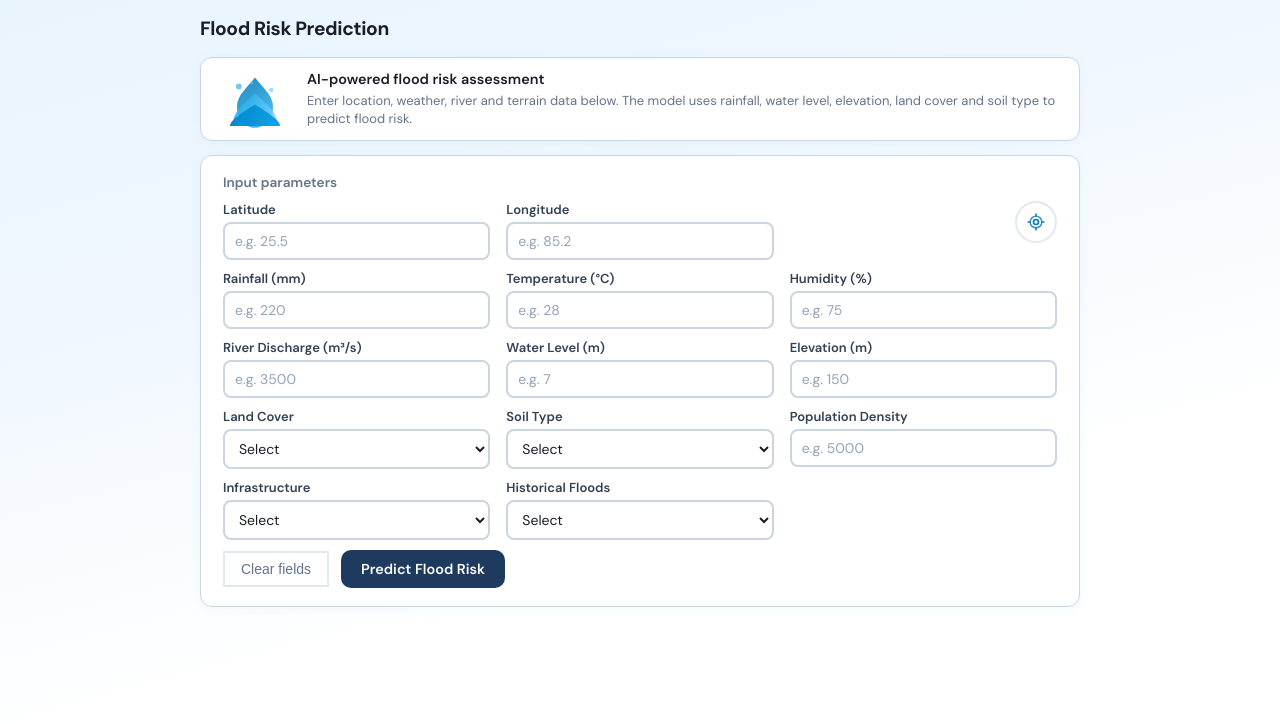
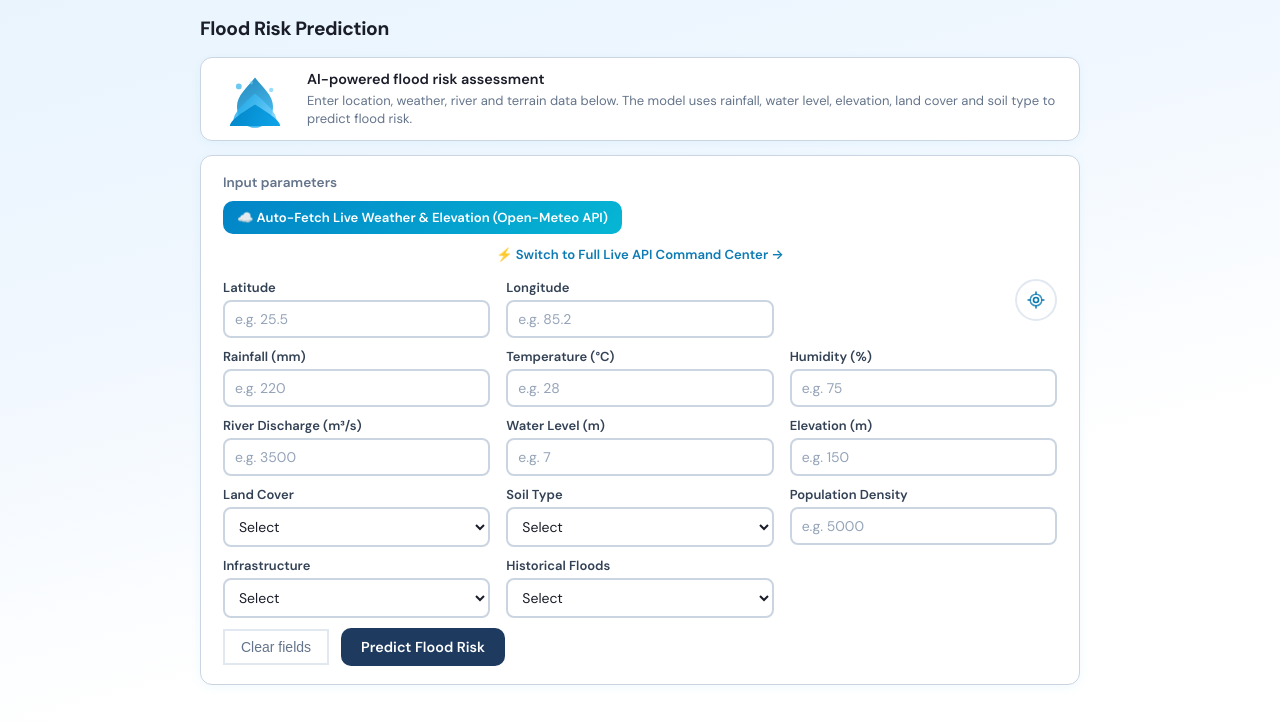
Before and after one commit to SaiCharan-Varma/AI-Disaster-Prediction, a Flask app: page /app in a window 1280 px wide. Shown: the part 56-780 px from the top of the page. Run offline with Flask 3, Linux system fonts and the light colour scheme.

Commit message:
feat: serve live AI prediction suite on root route, add live weather sync to dashboard, and update documentation

```diff
--- a/app.py
+++ b/app.py
@@ -68,18 +68,9 @@ def _fetch_external_json(url, timeout=7):
 
 # ----- Web View Routes -----
 @app.route("/")
-def index():
-    return render_template("home.html")
-
-
-@app.route("/app")
-def app_page():
-    return render_template("main.html")
-
-
 @app.route("/predict", methods=["GET", "POST"])
 @app.route("/index.html", methods=["GET", "POST"])
-def legacy_predict():
+def index():
     _load_models()
     features = [
         'Latitude', 'Longitude', 'Rainfall (mm)', 'Temperature (°C)',
@@ -104,6 +95,16 @@ def legacy_predict():
         except Exception as e:
             prediction = f"Error: {e}"
     return render_template("index.html", input_features=features, prediction=prediction)
+
+
+@app.route("/home")
+def home():
+    return render_template("home.html")
+
+
+@app.route("/app")
+def app_page():
+    return render_template("main.html")
 
 
 # ----- Live Real-Time Data APIs -----
--- a/templates/home.html
+++ b/templates/home.html
@@ -272,7 +272,10 @@
       <div class="hero-content">
         <h1 class="hero-title">Smart Disaster Prediction</h1>
         <p class="hero-desc">DisastraSense is the turnkey AI solution for predicting floods, earthquakes, and hurricanes from your data.</p>
-        <a href="/app" class="btn-cta">GET STARTED</a>
+        <div style="display: flex; gap: 12px; align-items: center; flex-wrap: wrap;">
+          <a href="/" class="btn-cta">⚡ OPEN LIVE DISASTER AI</a>
+          <a href="/app" class="btn-cta" style="background: rgba(255,255,255,0.85); color: #0c7ab3; border: 1px solid rgba(12, 122, 179, 0.3);">Classic Form View</a>
+        </div>
       </div>
       <div class="hero-visual" aria-hidden="true">
         <svg viewBox="0 0 280 240" fill="none" xmlns="http://www.w3.org/2000/svg">
--- a/templates/main.html
+++ b/templates/main.html
@@ -165,6 +165,14 @@
         <div class="form-card">
           <p class="form-title">Input parameters</p>
           <form id="form-flood" class="form-grid-3">
+            <div class="field" style="grid-column: span 3; display: flex; gap: 12px; align-items: center; margin-bottom: 6px; flex-wrap: wrap;">
+              <button type="button" id="btn-main-live-weather" class="btn" style="background: linear-gradient(135deg, #0284c7, #06b6d4); font-size: 0.82rem; padding: 8px 14px; display: inline-flex; align-items: center; gap: 6px;">
+                ☁️ Auto-Fetch Live Weather & Elevation (Open-Meteo API)
+              </button>
+              <a href="/" style="font-size: 0.82rem; color: var(--accent); font-weight: 600; text-decoration: none;">
+                ⚡ Switch to Full Live API Command Center →
+              </a>
+            </div>
             <div class="field"><label>Latitude</label><input type="text" name="Latitude" required placeholder="e.g. 25.5"></div>
             <div class="field"><label>Longitude</label><input type="text" name="Longitude" required placeholder="e.g. 85.2"></div>
             <div class="field locate-field">
@@ -409,6 +417,41 @@
     }
     bindLocationButton('flood-location-btn', 'form-flood', 'flood');
     bindLocationButton('hurricane-location-btn', 'form-hurricane', 'hurricane', { fillDateFromDevice: true });
+
+    var weatherBtn = document.getElementById('btn-main-live-weather');
+    if (weatherBtn) {
+      weatherBtn.addEventListener('click', async function() {
+        var lat = document.querySelector('#form-flood input[name="Latitude"]').value;
+        var lon = document.querySelector('#form-flood input[name="Longitude"]').value;
+        if (!lat || !lon) {
+          showResult('flood', 'Please enter Latitude and Longitude first (or click the GPS icon).', true);
+          return;
+        }
+        var origText = weatherBtn.innerHTML;
+        weatherBtn.innerHTML = 'Fetching Live Weather...';
+        weatherBtn.disabled = true;
+        try {
+          var res = await fetch('/api/weather?lat=' + encodeURIComponent(lat) + '&lon=' + encodeURIComponent(lon));
+          var data = await res.json();
+          if (data.status === 'success') {
+            var form = document.getElementById('form-flood');
+            if (data.rainfall != null) form.querySelector('input[name="Rainfall (mm)"]').value = data.rainfall;
+            if (data.temperature != null) form.querySelector('input[name="Temperature (°C)"]').value = data.temperature;
+            if (data.humidity != null) form.querySelector('input[name="Humidity (%)"]').value = data.humidity;
+            if (data.elevation != null) form.querySelector('input[name="Elevation (m)"]').value = data.elevation;
+            if (data.river_discharge != null) form.querySelector('input[name="River Discharge (m³/s)"]').value = data.river_discharge;
+            showResult('flood', 'Live Weather Synced: ' + data.temperature + '°C, ' + data.humidity + '% RH, ' + data.elevation + 'm elev');
+          } else {
+            showResult('flood', 'Weather API error: ' + (data.error || 'Failed to fetch'), true);
+          }
+        } catch (err) {
+          showResult('flood', 'API error: ' + err.message, true);
+        } finally {
+          weatherBtn.innerHTML = origText;
+          weatherBtn.disabled = false;
+        }
+      });
+    }
     document.getElementById('form-flood').addEventListener('submit', async function(e) {
       e.preventDefault();
       var res = await fetch('/api/predict/flood', { method: 'POST', body: new FormData(this) });
```
Also changed, not shown: README.md.
